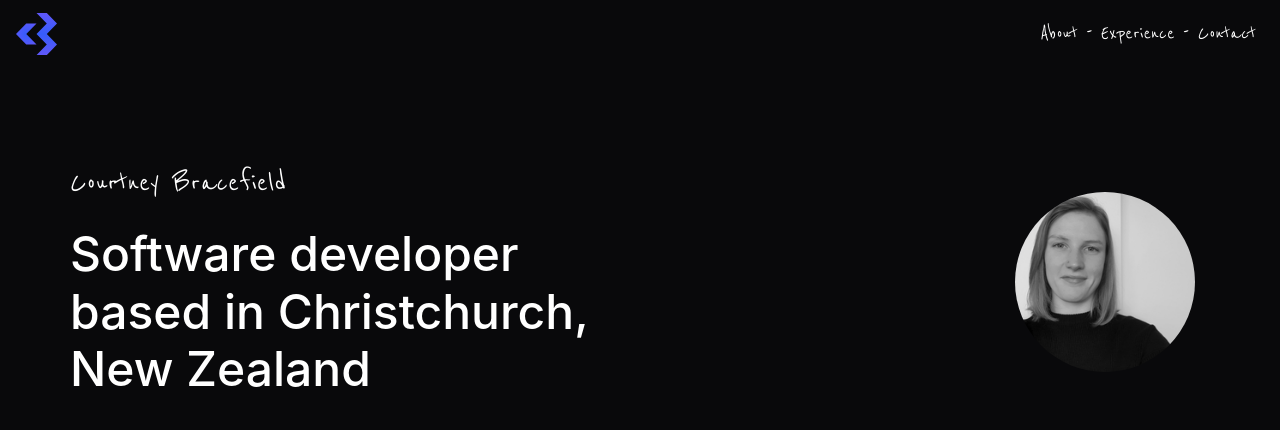
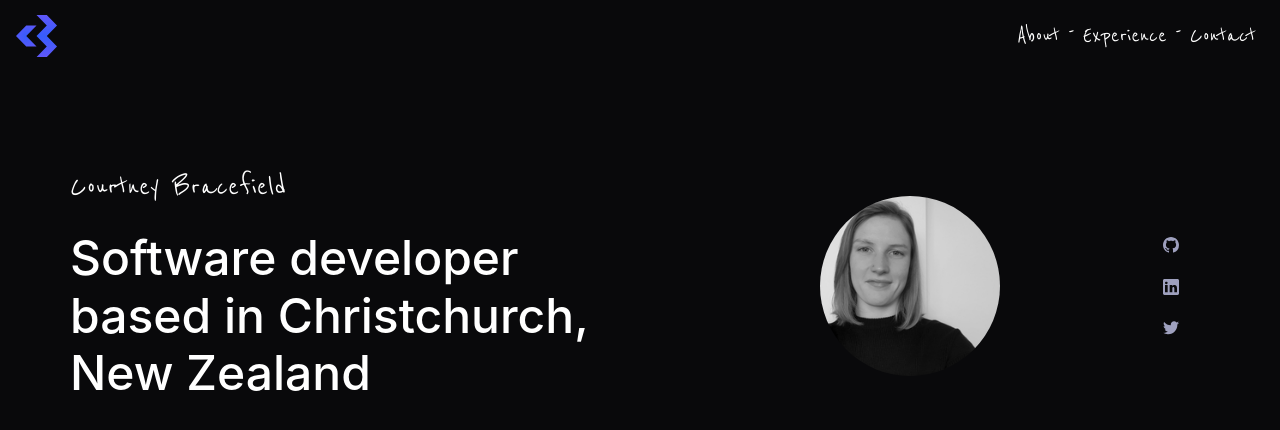
Before and after one commit to courtneycb/personal, a Jekyll site: the page built from index.markdown, in a window 1280 px wide. Shown: the top 430 px of the page. Built offline with Jekyll 4.4.1, drawn with Linux system fonts in a browser that asks for light colours.

Commit message:
Add links to socials.

```diff
--- a/_includes/banner.html
+++ b/_includes/banner.html
@@ -10,6 +10,29 @@
           <p class="name reenie-beanie">Courtney Bracefield</p>
           <h1 class="subtitle">Software developer based in Christchurch, New Zealand</h1>
         </div>
+        <div class="col-12 col-lg-2 text-center text-lg-right order-2 order-lg-4 mt-n60 mt-lg-0">
+          <ul class="nav nav-gap-sm d-inline-flex align-items-center flex-lg-column">
+            <li class="nav-item">
+              <a class="social-link" href="https://github.com/courtneycb">
+                <svg class="social-icon" xmlns="http://www.w3.org/2000/svg" fill="#9ea0be" width="16" height="16" viewBox="0 0 16 16"><path fill-rule="evenodd" d="M8 0C3.58 0 0 3.58 0 8c0 3.54 2.29 6.53 5.47 7.59.4.07.55-.17.55-.38 0-.19-.01-.82-.01-1.49-2.01.37-2.53-.49-2.69-.94-.09-.23-.48-.94-.82-1.13-.28-.15-.68-.52-.01-.53.63-.01 1.08.58 1.23.82.72 1.21 1.87.87 2.33.66.07-.52.28-.87.51-1.07-1.78-.2-3.64-.89-3.64-3.95 0-.87.31-1.59.82-2.15-.08-.2-.36-1.02.08-2.12 0 0 .67-.21 2.2.82.64-.18 1.32-.27 2-.27.68 0 1.36.09 2 .27 1.53-1.04 2.2-.82 2.2-.82.44 1.1.16 1.92.08 2.12.51.56.82 1.27.82 2.15 0 3.07-1.87 3.75-3.65 3.95.29.25.54.73.54 1.48 0 1.07-.01 1.93-.01 2.2 0 .21.15.46.55.38A8.013 8.013 0 0016 8c0-4.42-3.58-8-8-8z"/></svg>
+              </a>
+            </li>
+            <li>
+              <a class="social-link" href="https://www.linkedin.com/in/courtney-bracefield/">
+                <svg class="social-icon" xmlns="http://www.w3.org/2000/svg" fill="#9ea0be" width="16" height="16" viewBox="0 0 24 24" version="1.1">
+                <path fill-rule="evenodd" d="M 21.800781 0 L 2.199219 0 C 1 0 0 1 0 2.199219 L 0 21.800781 C 0 23 1 24 2.199219 24 L 21.800781 24 C 23 24 24 23 24 21.800781 L 24 2.199219 C 24 1 23 0 21.800781 0 Z M 7 20 L 3 20 L 3 9 L 7 9 Z M 5 7.699219 C 3.800781 7.699219 3 6.898438 3 5.898438 C 3 4.800781 3.800781 4 5 4 C 6.199219 4 7 4.800781 7 5.800781 C 7 6.898438 6.199219 7.699219 5 7.699219 Z M 21 20 L 17 20 L 17 14 C 17 12.398438 15.898438 12 15.601562 12 C 15.300781 12 14 12.199219 14 14 C 14 14.199219 14 20 14 20 L 10 20 L 10 9 L 14 9 L 14 10.601562 C 14.601562 9.699219 15.601562 9 17.5 9 C 19.398438 9 21 10.5 21 14 Z M 21 20 "/>
+                </svg>
+              </a>
+            </li>
+            <li>
+              <a class="social-link" href="https://twitter.com/cbracefield/">
+                <svg class="social-icon" xmlns="http://www.w3.org/2000/svg" fill="#9ea0be" width="16" height="16" viewBox="0 0 24 24" version="1.1">
+                <path fill-rule="evenodd" d="M 24 4.300781 C 23.101562 4.699219 22.199219 5 21.199219 5.101562 C 22.199219 4.5 23 3.5 23.398438 2.398438 C 22.398438 3 21.398438 3.398438 20.300781 3.601562 C 19.300781 2.601562 18 2 16.601562 2 C 13.898438 2 11.699219 4.199219 11.699219 6.898438 C 11.699219 7.300781 11.699219 7.699219 11.800781 8 C 7.699219 7.800781 4.101562 5.898438 1.699219 2.898438 C 1.199219 3.601562 1 4.5 1 5.398438 C 1 7.101562 1.898438 8.601562 3.199219 9.5 C 2.398438 9.398438 1.601562 9.199219 1 8.898438 C 1 8.898438 1 8.898438 1 9 C 1 11.398438 2.699219 13.398438 4.898438 13.800781 C 4.5 13.898438 4.101562 14 3.601562 14 C 3.300781 14 3 14 2.699219 13.898438 C 3.300781 15.898438 5.101562 17.300781 7.300781 17.300781 C 5.601562 18.601562 3.5 19.398438 1.199219 19.398438 C 0.800781 19.398438 0.398438 19.398438 0 19.300781 C 2.199219 20.699219 4.800781 21.5 7.5 21.5 C 16.601562 21.5 21.5 14 21.5 7.5 C 21.5 7.300781 21.5 7.101562 21.5 6.898438 C 22.5 6.199219 23.300781 5.300781 24 4.300781 "/>
+                </svg>
+              </a>
+            </li>
+          </ul>
+        </div>
       </div>
     </div>
   </div>
--- a/assets/css/style.scss
+++ b/assets/css/style.scss
@@ -22,16 +22,48 @@ body {
   word-break: break-word;
 }
 
-.name {
-  font-size: 2em;
+.reenie-beanie {
+  font-family: 'Reenie Beanie', sans-serif;
+}
+
+.pb-130 {
+  padding-bottom: 130px !important;
+}
+
+.pt-60 {
+  padding-top: 60px !important;
+}
+
+.mt-30 {
+  margin-top: 30px !important;
+}
+
+.mt-n60, .my-n60 {
+  margin-top: -60px!important;
+}
+
+.row.gv-5 {
+  margin-top: -100px;
+}
+
+.row.gh-1 {
+  margin-left: -30px;
+}
+
+.row.gv-5>[class*=col] {
+  padding-top: 100px;
+}
+
+.row.gh-1>[class*=col] {
+  padding-left: 30px;
 }
 
 .logo {
   height: 42px;
 }
 
-.reenie-beanie {
-  font-family: 'Reenie Beanie', sans-serif;
+.name {
+  font-size: 2em;
 }
 
 .subtitle {
@@ -50,7 +82,7 @@ body {
 }
 
 .nav-link {
-  font-size: 22px;
+  font-size: 25px;
   color: white;
 }
 
@@ -58,24 +90,13 @@ body {
   color: #6057f9;
 }
 
-.pb-130 {
-  padding-bottom: 130px !important;
+.social-link {
+  display: block;
+  padding: .5rem 1rem;
 }
 
-.pt-60 {
-  padding-top: 60px !important;
-}
-
-.mt-30 {
-  margin-top: 30px !important;
-}
-
-.row.gv-5 {
-  margin-top: -100px;
-}
-
-.row.gh-1 {
-  margin-left: -30px;
+.social-icon:hover {
+  fill: #6057f9;
 }
 
 .content-wrap {
@@ -87,14 +108,6 @@ body {
   z-index: 1;
 }
 
-.row.gv-5>[class*=col] {
-  padding-top: 100px;
-}
-
-.row.gh-1>[class*=col] {
-  padding-left: 30px;
-}
-
 @media (max-width: 827.98px) {
   .container, .container-fluid,
   .container-lg, .container-md,
@@ -103,3 +116,9 @@ body {
     padding-left: 40px !important;
   }
 }
+
+@media (min-width: 992px) {
+  .mt-lg-0, .my-lg-0 {
+    margin-top: 0!important;
+  }
+}
```
